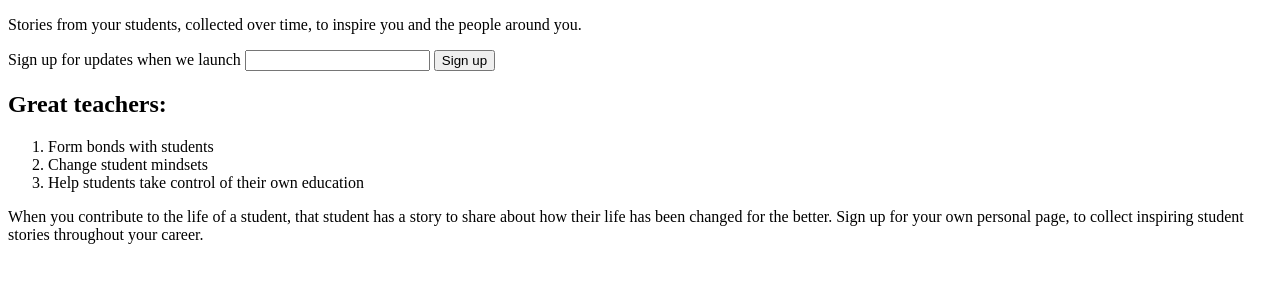
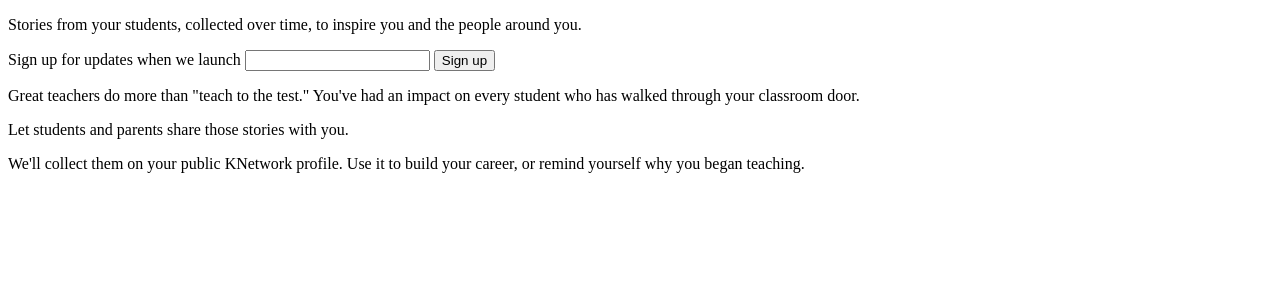
Before and after one commit to oddbird/knet, a Django app: template templates/home.html in a window 1280 px wide. Shown: the part 98-398 px from the top of the page. Run offline with Django 3.2, Linux system fonts and the light colour scheme; the template is opened without the code that fills it, so the values that code supplies are empty, except form fields; tables that the repository leaves empty hold one stand-in row (values such as "Sample post"); form fields are guessed from the names that the template uses; some libraries are stand-ins or nearby versions.

Commit message:
Draft shorter text layout

```diff
--- a/templates/home.html
+++ b/templates/home.html
@@ -19,23 +19,19 @@
   </div>
 
   <div class="desc">
-    <div class="metrics">
-      <h2>Great teachers:</h2>
-      <ol>
-        <li>Form bonds with students</li>
-        <li>Change student mindsets</li>
-        <li>Help students take control of their own education</li>
-      </ol>
-    </div>
-    <div class="outro">
-      <p>
-        When you contribute to the life of a student,
-        that student has a story to share
-        about how their life has been changed for the better.
-        Sign up for your own personal page,
-        to collect inspiring student stories throughout your career.
-      </p>
-    </div>
+    <p>
+      Great teachers do more than "teach to the test."
+      You've had an impact on every student
+      who has walked through your classroom&nbsp;door.
+    </p>
+    <p>
+      Let students and parents share those stories with&nbsp;you.
+    </p>
+    <p>
+      We'll collect them on your public KNetwork profile.
+      Use it to build your career,
+      or remind yourself why you began&nbsp;teaching.
+    </p>
   </div>
 </div>
 {% endblock %}
```
Also changed, not shown: sass/modules/_landing.scss (+3 -19 lines), static/css/screen.css (+3 -38 lines).
